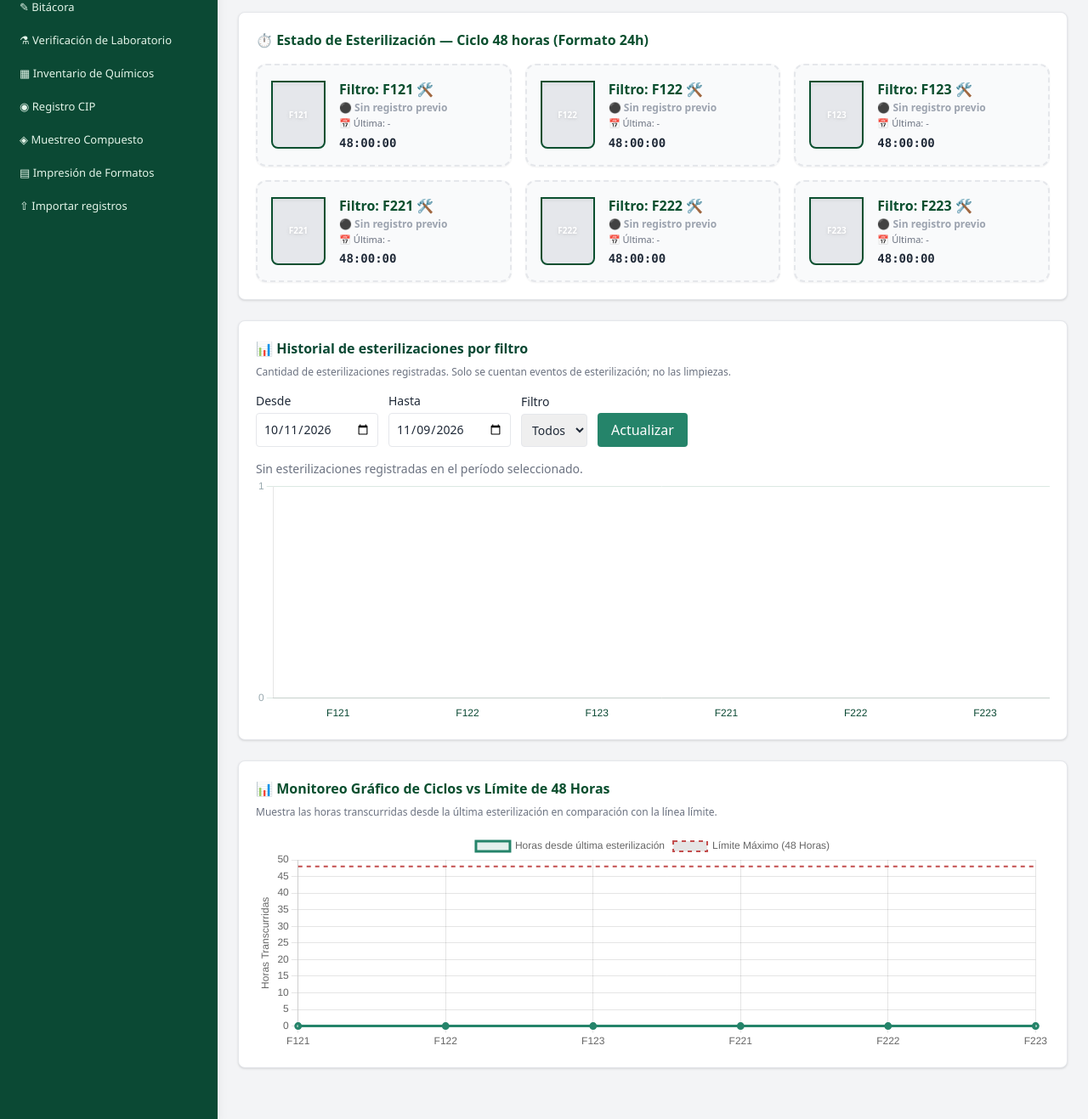
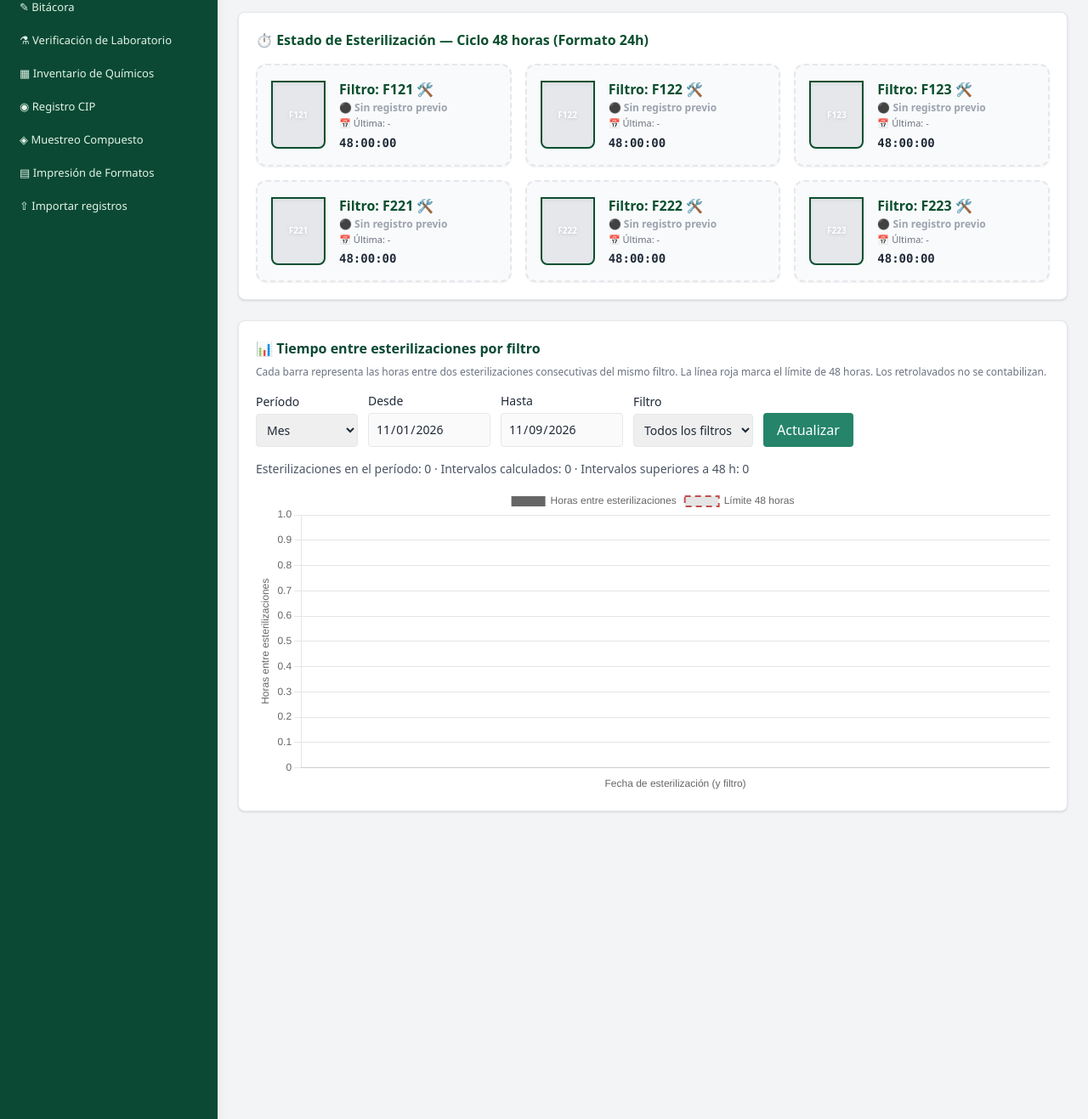
Before and after one commit to soldipacksas-stack/ptap-web, a FastAPI app: page /filtros in a window 1280 px wide. Shown: the part 332-1649 px from the top of the page at 85% size. Run offline with FastAPI, Linux system fonts and the light colour scheme; data that the repository does not hold is empty; some libraries are stand-ins or nearby versions.

Commit message:
Add files via upload

```diff
--- a/templates/limpieza_filtros.html
+++ b/templates/limpieza_filtros.html
@@ -93,27 +93,20 @@
                 </div>
             </div>
 
-            <!-- Historial real: conteo de esterilizaciones desde PostgreSQL -->
-            <section class="bg-white p-5 rounded-lg shadow border border-gray-200 mb-6" aria-labelledby="tituloHistorial">
-              <h3 id="tituloHistorial" class="font-bold text-[#0B4934] mb-2">📊 Historial de esterilizaciones por filtro</h3>
-              <p class="text-xs text-gray-500 mb-4">Cantidad de esterilizaciones registradas. Solo se cuentan eventos de esterilización; no las limpiezas.</p>
+            <!-- Gráfica única de intervalos entre esterilizaciones -->
+            <section class="bg-white p-5 rounded-lg shadow border border-gray-200 mb-6" aria-labelledby="tituloCiclos">
+              <h3 id="tituloCiclos" class="font-bold text-[#0B4934] mb-2">📊 Tiempo entre esterilizaciones por filtro</h3>
+              <p class="text-xs text-gray-500 mb-4">Cada barra representa las horas entre dos esterilizaciones consecutivas del mismo filtro. La línea roja marca el límite de 48 horas. Los retrolavados no se contabilizan.</p>
               <div class="flex flex-wrap gap-3 mb-4 items-end">
-                <label class="text-sm">Desde <input id="histDesde" type="date" class="block border rounded p-2 mt-1"></label>
-                <label class="text-sm">Hasta <input id="histHasta" type="date" class="block border rounded p-2 mt-1"></label>
-                <label class="text-sm">Filtro <select id="histFiltro" class="block border rounded p-2 mt-1"><option value="">Todos</option><option>F121</option><option>F122</option><option>F123</option><option>F221</option><option>F222</option><option>F223</option></select></label>
-                <button type="button" id="histActualizar" class="bg-[#25846A] text-white rounded px-4 py-2">Actualizar</button>
+                <label class="text-sm">Período <select id="cicloPeriodo" class="block border rounded p-2 mt-1"><option value="semana">Semana</option><option value="mes" selected>Mes</option><option value="rango">Entre fechas</option></select></label>
+                <label class="text-sm">Desde <input id="cicloDesde" type="date" class="block border rounded p-2 mt-1"></label>
+                <label class="text-sm">Hasta <input id="cicloHasta" type="date" class="block border rounded p-2 mt-1"></label>
+                <label class="text-sm">Filtro <select id="cicloFiltro" class="block border rounded p-2 mt-1"><option value="">Todos los filtros</option><option>F121</option><option>F122</option><option>F123</option><option>F221</option><option>F222</option><option>F223</option></select></label>
+                <button type="button" id="cicloActualizar" class="bg-[#25846A] text-white rounded px-4 py-2">Actualizar</button>
               </div>
-              <p id="histEstado" class="text-sm text-gray-500" role="status"></p>
-              <div class="relative h-72 w-full"><canvas id="histEsterilizaciones" aria-label="Cantidad de esterilizaciones por filtro"></canvas></div>
+              <p id="cicloEstado" class="text-sm text-gray-600 mb-3" role="status"></p>
+              <div class="relative w-full" style="height:360px"><canvas id="graficaCiclos" aria-label="Horas entre esterilizaciones y límite de 48 horas"></canvas></div>
             </section>
-            <!-- Sección de Gráfica de Líneas Inferior -->
-            <div class="bg-white p-5 rounded-lg shadow border border-gray-200">
-                <h3 class="font-bold text-[#0b4f2f] mb-2">📊 Monitoreo Gráfico de Ciclos vs Límite de 48 Horas</h3>
-                <p class="text-xs text-gray-500 mb-4">Muestra las horas transcurridas desde la última esterilización en comparación con la línea límite.</p>
-                <div class="relative h-64 w-full">
-                    <canvas id="graficaFiltros"></canvas>
-                </div>
-            </div>
         </main>
     </div>
 
@@ -235,7 +228,7 @@
         document.getElementById('filtro_fecha').value = "";
 
         let cronometrosData = [];
-        let chartInstancia = null; let chartHistorial = null;
+        let chartInstancia = null;
 
         // Función auxiliar para calcular el timestamp real de finalización considerando medianoche
         function obtenerTimestampFin(reg) {
@@ -410,8 +403,7 @@
 
             cronometrosData = data.data;
             renderizarCronometrosYTanques();
-            actualizarGrafica();
-            actualizarHistorialEsterilizaciones();
+            actualizarGraficaCiclos();
         }
 
         async function eliminarRegistro(id) {
@@ -523,89 +515,80 @@
         }, 1000);
 
 
-        function fechaLocalISO(d) { return [d.getFullYear(),String(d.getMonth()+1).padStart(2,'0'),String(d.getDate()).padStart(2,'0')].join('-'); }
-        function iniciarHistorial() {
-            const hoy = new Date(), inicio = new Date(hoy); inicio.setDate(inicio.getDate()-29);
-            document.getElementById('histDesde').value = fechaLocalISO(inicio);
-            document.getElementById('histHasta').value = fechaLocalISO(hoy);
-            ['histDesde','histHasta','histFiltro'].forEach(id=>document.getElementById(id).addEventListener('change',actualizarHistorialEsterilizaciones));
-            document.getElementById('histActualizar').addEventListener('click',actualizarHistorialEsterilizaciones);
-        }
-        function actualizarHistorialEsterilizaciones() {
-            const desde=document.getElementById('histDesde').value, hasta=document.getElementById('histHasta').value;
-            const seleccionado=document.getElementById('histFiltro').value;
-            const estado=document.getElementById('histEstado');
-            if(desde&&hasta&&desde>hasta){estado.textContent='La fecha inicial no puede ser posterior a la final.';return;}
-            const filtros=seleccionado?[seleccionado]:['F121','F122','F123','F221','F222','F223'];
-            const cantidades=filtros.map(equipo=>cronometrosData.filter(r=>{
-                const tipo=(r.tipo_limpieza||'').normalize('NFD').replace(/[\u0300-\u036f]/g,'').toLowerCase();
-                return r.equipo===equipo && tipo.includes('esterilizacion') && (!desde||r.fecha>=desde) && (!hasta||r.fecha<=hasta);
-            }).length);
-            estado.textContent=cantidades.some(n=>n>0)?'Total de esterilizaciones: '+cantidades.reduce((a,b)=>a+b,0):'Sin esterilizaciones registradas en el período seleccionado.';
-            if(chartHistorial)chartHistorial.destroy();
-            chartHistorial=new Chart(document.getElementById('histEsterilizaciones'),{
-                type:'bar',data:{labels:filtros,datasets:[{label:'Esterilizaciones realizadas',data:cantidades,backgroundColor:'#25846A',hoverBackgroundColor:'#0B4934',borderRadius:5,maxBarThickness:70}]},
-                options:{responsive:true,maintainAspectRatio:false,plugins:{legend:{display:false},tooltip:{callbacks:{label:c=>c.parsed.y+' esterilizaciones'}}},scales:{y:{beginAtZero:true,ticks:{precision:0,color:'#9AAAB0'},grid:{color:'#DCE9E3'}},x:{ticks:{color:'#0B4934'},grid:{display:false}}}}
-            });
-        }
-        document.addEventListener('DOMContentLoaded',iniciarHistorial);
-
-        function actualizarGrafica() {
-            const filtros = ["F121", "F122", "F123", "F221", "F222", "F223"];
-            const ahora = new Date().getTime();
-            const horasTranscurridas = filtros.map(eq => {
-                const regs = cronometrosData.filter(r => r.equipo === eq && r.tipo_limpieza && r.tipo_limpieza.toLowerCase().includes("esterilización") && r.hora_final_est && r.hora_final_est !== "N/A")
-                    .sort((a, b) => obtenerTimestampFin(b) - obtenerTimestampFin(a));
-
-                if (regs.length === 0) return 0;
-                const finTime = obtenerTimestampFin(regs[0]);
-                const diffHoras = (ahora - finTime) / (1000 * 60 * 60);
-                return diffHoras > 0 ? parseFloat(diffHoras.toFixed(1)) : 0;
-            });
-
-            const ctx = document.getElementById('graficaFiltros').getContext('2d');
-
-            if (chartInstancia) {
-                chartInstancia.destroy();
-            }
-
-            chartInstancia = new Chart(ctx, {
-                type: 'line',
-                data: {
-                    labels: filtros,
-                    datasets: [
-                        {
-                            label: 'Horas desde última esterilización',
-                            data: horasTranscurridas,
-                            borderColor: '#25846A',
-                            backgroundColor: 'rgba(37, 132, 106, 0.12)',
-                            borderWidth: 3,
-                            fill: true,
-                            tension: 0.2
-                        },
-                        {
-                            label: 'Límite Máximo (48 Horas)',
-                            data: [48, 48, 48, 48, 48, 48],
-                            borderColor: '#C34E4E',
-                            borderWidth: 2,
-                            borderDash: [5, 5],
-                            pointRadius: 0,
-                            fill: false
-                        }
-                    ]
-                },
-                options: {
-                    responsive: true,
-                    maintainAspectRatio: false,
-                    scales: {
-                        y: {
-                            beginAtZero: true,
-                            title: { display: true, text: 'Horas Transcurridas' }
-                        }
-                    }
-                }
-            });
-        }
+         function fechaLocalISO(d) {
+             return [d.getFullYear(), String(d.getMonth()+1).padStart(2,'0'), String(d.getDate()).padStart(2,'0')].join('-');
+         }
+         function fechaFinEsterilizacion(r) {
+             if (!r || !r.fecha || !/^\d{2}:\d{2}/.test(r.hora_final_est || '')) return NaN;
+             const fecha = new Date(r.fecha + 'T' + r.hora_final_est.slice(0,5) + ':00');
+             if (!Number.isFinite(fecha.getTime())) return NaN;
+             // La fecha almacenada corresponde al día de inicio; si cruza medianoche, el fin es al día siguiente.
+             if (/^\d{2}:\d{2}/.test(r.hora_inicio_est || '') && r.hora_final_est.slice(0,5) < r.hora_inicio_est.slice(0,5)) fecha.setDate(fecha.getDate()+1);
+             return fecha.getTime();
+         }
+         function esEsterilizacion(r) {
+             return (r.tipo_limpieza || '').normalize('NFD').replace(/[\u0300-\u036f]/g,'').toLowerCase().includes('esterilizacion');
+         }
+         function aplicarPeriodoCiclos() {
+             const tipo = document.getElementById('cicloPeriodo').value;
+             const desde = document.getElementById('cicloDesde');
+             const hasta = document.getElementById('cicloHasta');
+             if (tipo === 'rango') { desde.disabled = false; hasta.disabled = false; return; }
+             const hoy = new Date(), inicio = new Date(hoy);
+             if (tipo === 'semana') inicio.setDate(hoy.getDate() - ((hoy.getDay()+6)%7));
+             else inicio.setDate(1);
+             desde.value = fechaLocalISO(inicio);
+             hasta.value = fechaLocalISO(hoy);
+             desde.disabled = true; hasta.disabled = true;
+         }
+         function iniciarGraficaCiclos() {
+             document.getElementById('cicloPeriodo').addEventListener('change', () => { aplicarPeriodoCiclos(); actualizarGraficaCiclos(); });
+             ['cicloDesde','cicloHasta','cicloFiltro'].forEach(id => document.getElementById(id).addEventListener('change', actualizarGraficaCiclos));
+             document.getElementById('cicloActualizar').addEventListener('click', actualizarGraficaCiclos);
+             aplicarPeriodoCiclos();
+         }
+         function actualizarGraficaCiclos() {
+             const desde = document.getElementById('cicloDesde').value;
+             const hasta = document.getElementById('cicloHasta').value;
+             const seleccionado = document.getElementById('cicloFiltro').value;
+             const estado = document.getElementById('cicloEstado');
+             if (desde && hasta && desde > hasta) { estado.textContent = 'La fecha inicial no puede ser posterior a la final.'; if(chartInstancia){chartInstancia.destroy();chartInstancia=null;} return; }
+             const equipos = seleccionado ? [seleccionado] : ['F121','F122','F123','F221','F222','F223'];
+             const barras = [];
+             let totalEventos = 0, sinAnterior = 0;
+             equipos.forEach(equipo => {
+                 const eventos = cronometrosData.filter(r => r.equipo === equipo && esEsterilizacion(r))
+                     .map(r => ({ms:fechaFinEsterilizacion(r)})).filter(r => Number.isFinite(r.ms))
+                     .sort((a,b) => a.ms-b.ms);
+                 eventos.forEach((evento,i) => {
+                     const fecha = fechaLocalISO(new Date(evento.ms));
+                     if ((desde && fecha < desde) || (hasta && fecha > hasta)) return;
+                     totalEventos++;
+                     if (i === 0) { sinAnterior++; return; }
+                     const horas = (evento.ms-eventos[i-1].ms)/3600000;
+                     barras.push({equipo, fecha, ms:evento.ms, horas:Number(horas.toFixed(2))});
+                 });
+             });
+             barras.sort((a,b) => a.ms-b.ms || a.equipo.localeCompare(b.equipo));
+             const fuera = barras.filter(b => b.horas > 48).length;
+             estado.textContent = `Esterilizaciones en el período: ${totalEventos} · Intervalos calculados: ${barras.length} · Intervalos superiores a 48 h: ${fuera}` + (sinAnterior ? ` · ${sinAnterior} sin esterilización previa para comparar` : '');
+             if (chartInstancia) chartInstancia.destroy();
+             chartInstancia = new Chart(document.getElementById('graficaCiclos'), {
+                 type:'bar',
+                 data: {
+                     labels:barras.map(b => b.fecha.split('-').reverse().join('/') + (seleccionado ? '' : ' · '+b.equipo)),
+                     datasets:[
+                         {label:'Horas entre esterilizaciones',data:barras.map(b=>b.horas),backgroundColor:barras.map(b=>b.horas>48?'#C38A28':'#25846A'),borderRadius:4,maxBarThickness:55},
+                         {type:'line',label:'Límite 48 horas',data:barras.map(()=>48),borderColor:'#C34E4E',borderDash:[7,5],borderWidth:2,pointRadius:0,fill:false}
+                     ]
+                 },
+                 options:{responsive:true,maintainAspectRatio:false,interaction:{mode:'index',intersect:false},plugins:{
+                     tooltip:{callbacks:{title:items=>{const b=barras[items[0].dataIndex];return b?b.fecha+' · '+b.equipo:'';},label:item=>item.datasetIndex===0?'Intervalo: '+item.parsed.y+' horas':'Límite: 48 horas'}},
+                     legend:{position:'top'}
+                 },scales:{x:{title:{display:true,text:'Fecha de esterilización (y filtro)'},ticks:{maxRotation:60,minRotation:35,autoSkip:true},grid:{display:false}},y:{beginAtZero:true,title:{display:true,text:'Horas entre esterilizaciones'}}}}
+             });
+         }
+         document.addEventListener('DOMContentLoaded', iniciarGraficaCiclos);
 
         async function enviarRegistroFiltro() {
             const registroId = document.getElementById('form_registro_id').value;
```
